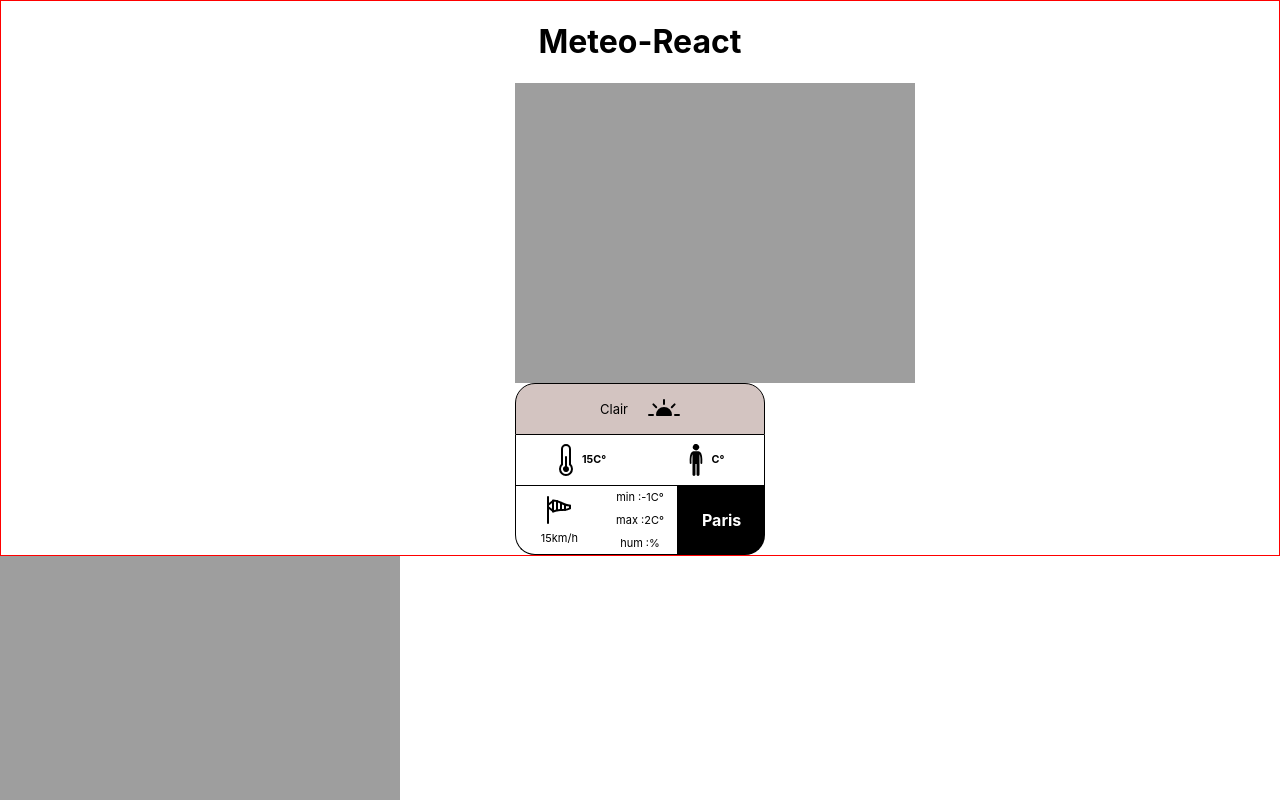
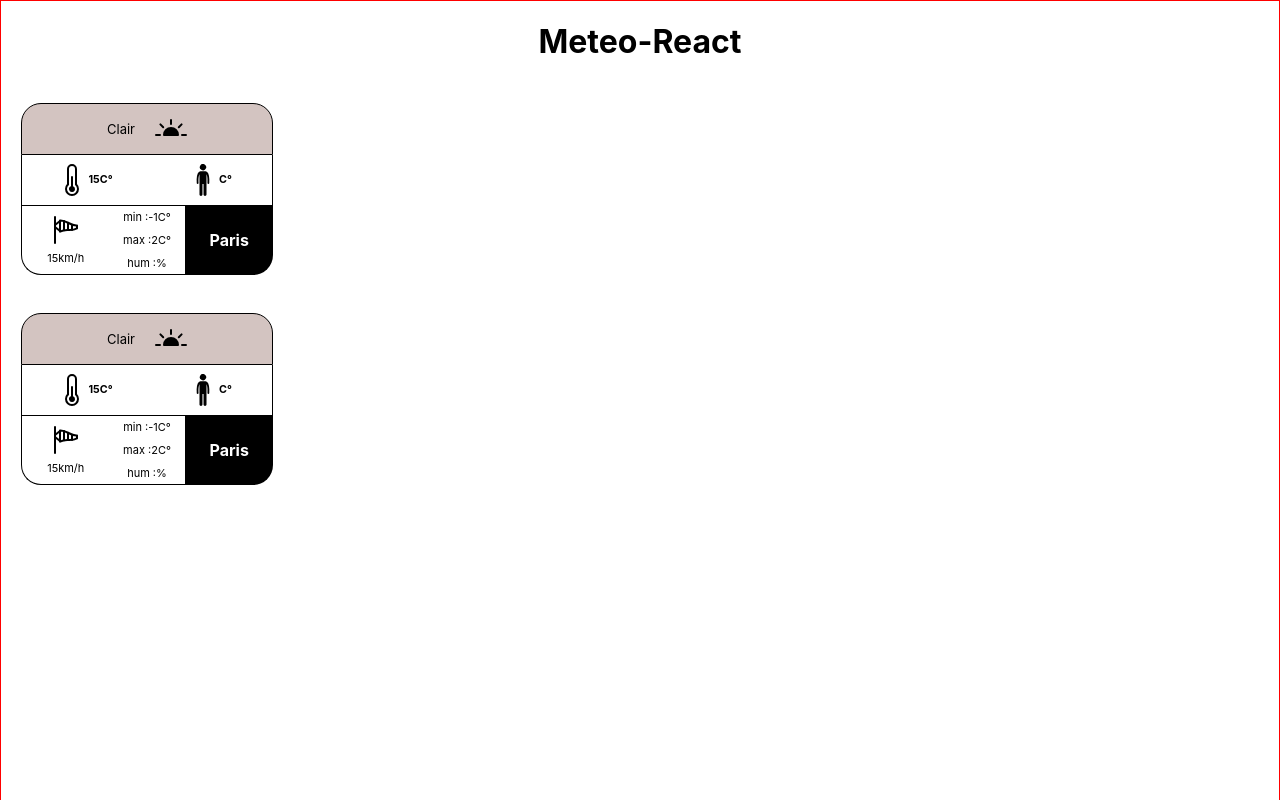
Before and after one commit to Logorrheique/meteo-react, a React (Create React App) app: page / in a window 1280 px wide. Shown: the top 800 px of the page. Built offline with nearby package versions, Linux system fonts and the light colour scheme; the HTML template or start-up script is replaced by a standard one.

Commit message:
start work with many elements

```diff
--- a/src/App.css
+++ b/src/App.css
@@ -6,8 +6,10 @@
 }
 .main-content {
   display: flex;
-    justify-content: center;
+  flex-direction: column;
+  flex-wrap: wrap;
   width: 100%;
+  height: 1000px;
 }
 .header {
   width: 100%;
--- a/src/App.js
+++ b/src/App.js
@@ -1,16 +1,16 @@
-import WheatherCard from './Components/wheatherCard/Wheather';
-import './App.css';
-import Header from './Components/Header';
+import WheatherCard from "./Components/wheatherCard/Wheather";
+import "./App.css";
+import Header from "./Components/Header";
 
 const test = {
-    name: 'Mountain View',
+  name: "Mountain View",
   coords: {
     lon: -122.08,
-        lat: 37.39
+    lat: 37.39,
   },
   wheather: {
-        main: 'Clear',
-        description: 'clear sky'
+    main: "Clear",
+    description: "clear sky",
   },
   main: {
     temp: 282.55,
@@ -18,15 +18,15 @@ const test = {
     temp_min: 280.37,
     temp_max: 284.26,
     pressure: 1023,
-        humidity: 100
+    humidity: 100,
   },
   wind: {
-        speed: 1.5
-    }
+    speed: 1.5,
+  },
 };
 
 function App() {
-    console.log('heyy');
+  console.log("heyy");
   return (
     <div className="App">
       <div className="header">
@@ -34,6 +34,7 @@ function App() {
       </div>
       <div className="main-content">
         <WheatherCard wheatherObject={test}></WheatherCard>
+        <WheatherCard wheatherObject={test}></WheatherCard>
       </div>
     </div>
   );
--- a/src/Components/wheatherCard/Wheather.jsx
+++ b/src/Components/wheatherCard/Wheather.jsx
@@ -1,27 +1,29 @@
-import BottomContent from './BottomContent/BottomContent';
-import MedianContent from './MedianContent/MedianContent';
-import TopContent from './TopContent/TopContent';
-import './../../style/wheather.css';
+import BottomContent from "./BottomContent/BottomContent";
+import MedianContent from "./MedianContent/MedianContent";
+import TopContent from "./TopContent/TopContent";
+import "./../../style/wheather.css";
 const WheatherCard = ({ objecte }) => {
   const object = {
-        wheather: 'Clair',
+    wheather: "Clair",
     temp: 15,
     tempFeelLike: 18,
     windspeed: 15,
     tempMin: -1,
     tempMax: 2,
     hum: 20,
-        nameCity: 'Paris'
+    nameCity: "Paris",
   };
   return (
     <>
       <div className="wheatherCard">
-                <img src="http://localhost:3000/img/wheather.png" alt="" />
         <TopContent
           wheather={object.wheather}
           wheatherImg={object.wheatherImg}
         ></TopContent>
-                <MedianContent temp={object.temp} feelTemp={object.tempFeelLike}></MedianContent>
+        <MedianContent
+          temp={object.temp}
+          feelTemp={object.tempFeelLike}
+        ></MedianContent>
         <BottomContent
           windspeed={object.windspeed}
           StrengthImg={object.winImg}
--- a/src/style/bottomContent.css
+++ b/src/style/bottomContent.css
@@ -1,6 +1,6 @@
 .bottomContent {
   display: flex;
-    width: 100%;
+  width: 252px;
   height: 70px;
   vertical-align: center;
 }
--- a/src/style/medianContent.css
+++ b/src/style/medianContent.css
@@ -3,6 +3,7 @@
   flex-direction: center;
   justify-content: center;
   width: 100%;
+  height: 50px;
   border-left: 1px black solid;
   border-right: 1px black solid;
 }
--- a/src/style/wheather.css
+++ b/src/style/wheather.css
@@ -1,5 +1,6 @@
 .wheatherCard {
-    display: flex;
-    flex-wrap: wrap;
-    width: 250px;
+  flex-wrap: wrap;
+  width: 250px;
+  height: 170px;
+  margin: 20px;
 }
```
Lines whose indentation alone changed are shown as unchanged.
